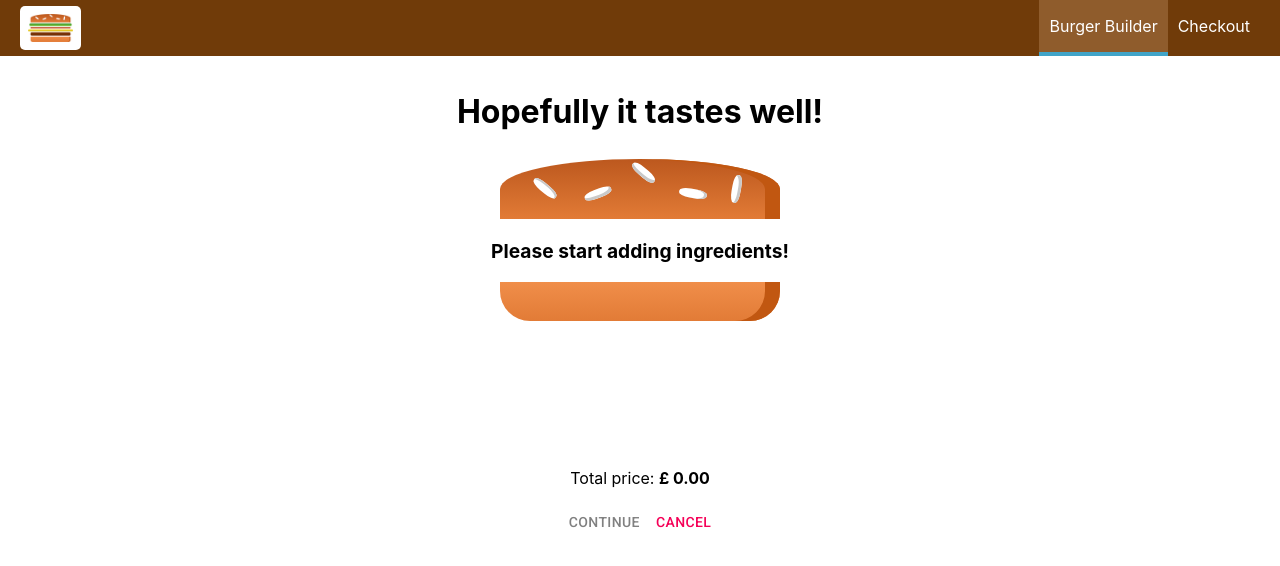
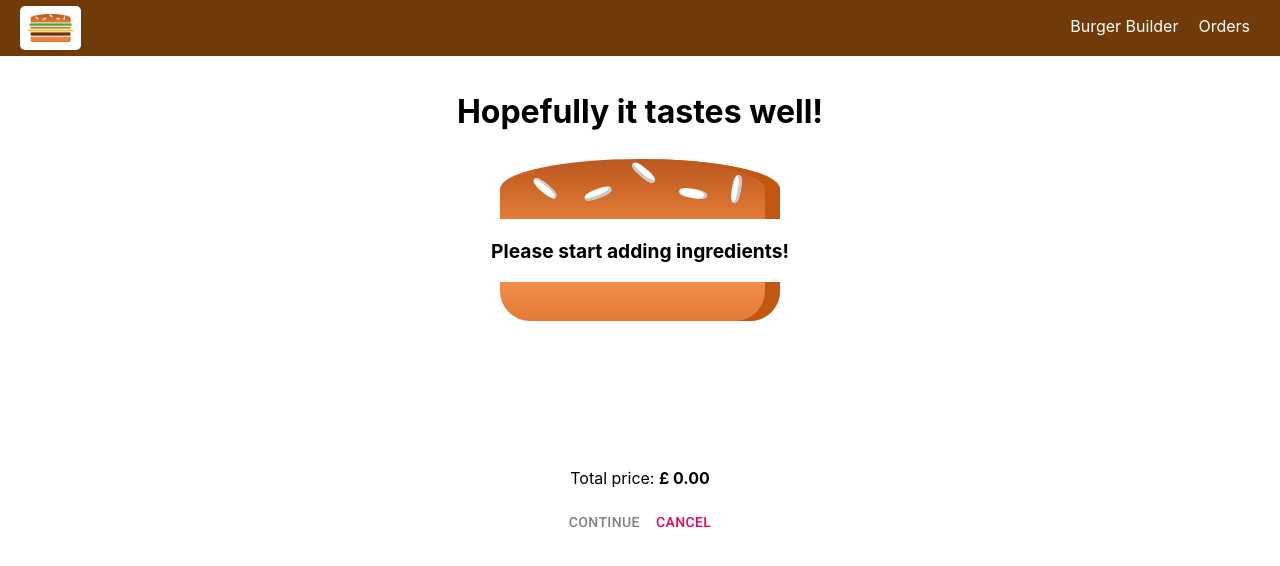
Before and after one commit to boi87/react-burger-builder, a React (Create React App) app: page /checkout in a window 1280 px wide. Shown: the top 566 px of the page. Built offline with nearby package versions, Linux system fonts and the light colour scheme.

Commit message:
navLink introduced

```diff
--- a/src/components/Navigation/NavigationItems/NavigationItem/NavigationItem.tsx
+++ b/src/components/Navigation/NavigationItems/NavigationItem/NavigationItem.tsx
@@ -1,13 +1,17 @@
 import React from "react";
 
 import css from './NavigationItem.module.css'
+import {NavLink} from "react-router-dom";
 
 const NavigationItem = (props: any) => {
     return (
         <li className={css.navigationItem}>
-            <a href={props.link}
-               className={props.active ? css.active : undefined}
-            >{props.children}</a>
+            <NavLink
+                exact
+                to={props.link}
+                activeClassName={css.active}>
+                {props.children}
+            </NavLink>
         </li>
     )
 }
--- a/src/components/Navigation/NavigationItems/NavigationItems.tsx
+++ b/src/components/Navigation/NavigationItems/NavigationItems.tsx
@@ -1,13 +1,15 @@
 import React from "react";
+// import { NavLink } from
 import NavigationItem from "./NavigationItem/NavigationItem";
 
 import css from './NavigationItems.module.css'
 
 const NavigationItems = (props: any) => {
+    // const isActive = this.
     return (
         <ul className={css.navigationItems}>
-            <NavigationItem active link='/'> Burger Builder </NavigationItem>
-            <NavigationItem link='/'> Checkout </NavigationItem>
+            <NavigationItem link='/'> Burger Builder </NavigationItem>
+            <NavigationItem link='/orders'> Orders </NavigationItem>
         </ul>
     )
 }
--- a/src/components/Order/Order.tsx
+++ b/src/components/Order/Order.tsx
@@ -5,12 +5,11 @@ import css from './Order.module.css'
 
 const Order = (props: IOrderProps) => {
 
-    // props.ingredients.
-
     return (
         <div className={css.order}>
             <p>Ingredients: {props.ingredients} </p>
-            <p>Price: <span style={{fontWeight: 'bold'}}>£ {(props.totalPrice / 100).toFixed(2)}</span></p>        </div>
+            <p>Price: <span style={{fontWeight: 'bold'}}> £ {props.totalPrice} </span></p>
+        </div>
     )
 };
 
--- a/src/containers/Orders/Orders.tsx
+++ b/src/containers/Orders/Orders.tsx
@@ -3,6 +3,7 @@ import axios from '../../axios-orders';
 
 import Order from "../../components/Order/Order";
 import {IOrdersState} from "../../models/burger.models";
+import BurgerIngredient from "../../components/Burger/BurgerIngredient/BurgerIngredient";
 
 class Orders extends React.Component<any, IOrdersState> {
 
@@ -13,10 +14,10 @@ class Orders extends React.Component<any, IOrdersState> {
     componentDidMount(): void {
         axios.get('https://burger-builder-ef32b.firebaseio.com/orders.json')
             .then(resp => {
-                console.log(resp.data);
+                // console.log(Object.values(resp.data));
                 this.setState(() =>
                     ({
-                        orders: resp.data
+                        orders: Object.values(resp.data)
                     })
                 )
             })
@@ -24,14 +25,26 @@ class Orders extends React.Component<any, IOrdersState> {
 
     render() {
         const orders = this.state.orders
-            .map(order =>
-                <Order
-                    // ingredients={order.ingredients}
-                    // totalPrice={order.totalPrice}
-                />);
+            .map((order, i) => {
+                    // turn obj of ingredients into string of ingredients and qty
+                    const ingredientsStr = Object.keys(order.ingredients)
+                        .map(ingrKey => `${ingrKey} x ${order.ingredients[ingrKey]}`
+                        ).join(', ');
+
+                    return (
+                        <Order
+                            key={i}
+                            ingredients={ingredientsStr}
+                            totalPrice={order.price}
+                        />
+
+                    )
+                }
+            );
 
         return (
             <div>
+                <p>Your Orders</p>
                 {orders}
             </div>);
     }
```
Also changed, not shown: src/models/burger.models.tsx (+5 -6 lines).
